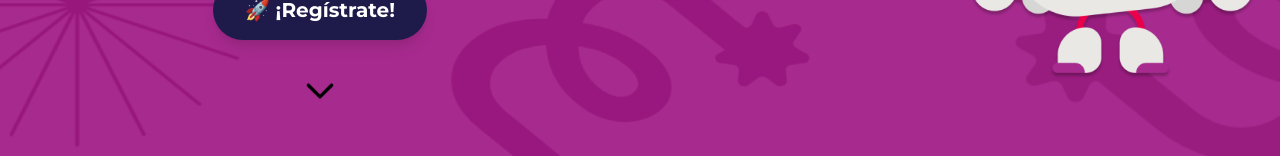
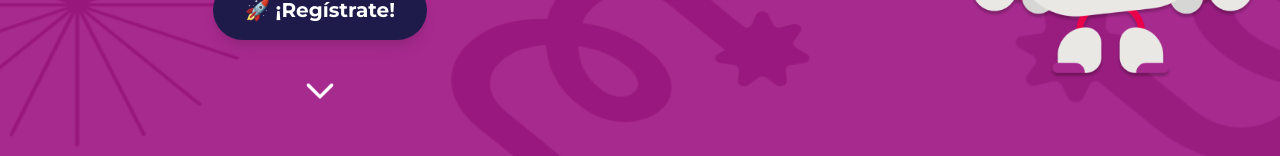
Before and after one commit to WIT-MTY/webpage, a Next.js app: page /hack4her in a window 1280 px wide. Shown: the part 644-800 px from the top of the page. Built offline with nearby package versions, Linux system fonts and the light colour scheme.

Commit message:
refactor: changed experience arrow color

```diff
--- a/app/components/hack4her/experiencia.tsx
+++ b/app/components/hack4her/experiencia.tsx
@@ -35,7 +35,7 @@ const ExpLetrero = () => {
                     >
                         <svg
                             xmlns="http://www.w3.org/2000/svg"
-                            className="w-10 h-10 text-black"
+                            className="w-10 h-10 text-white"
                             fill="none"
                             viewBox="0 0 24 24"
                             stroke="currentColor"
```
